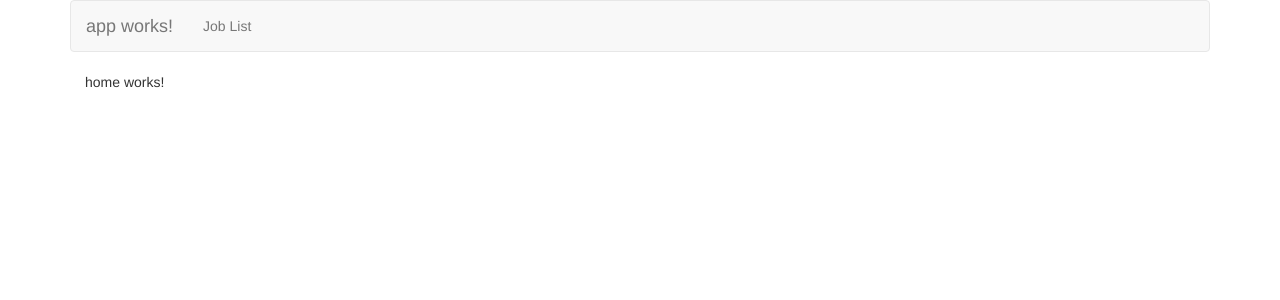
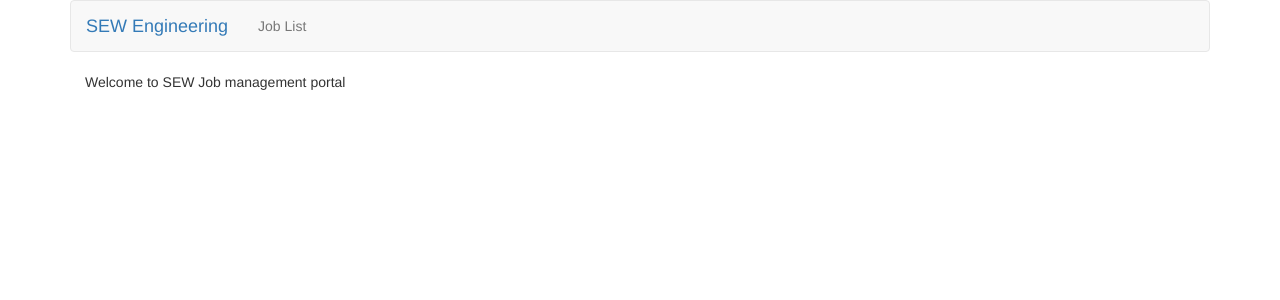
Before and after one commit to DerejeKitaw/SEWEngineerning, an Angular app: page /welcome in a window 1280 px wide. Shown: the top 300 px of the page. Built offline with nearby package versions, Linux system fonts and the light colour scheme.

Commit message:
nav-brand updated to SEW enginnering

```diff
--- a/src/app/Home/home.component.html
+++ b/src/app/Home/home.component.html
@@ -1,3 +1,3 @@
 <p>
-  home works!
+  Welcome to SEW Job management portal
 </p>
--- a/src/app/app.component.html
+++ b/src/app/app.component.html
@@ -1,7 +1,7 @@
 <div class="container">
   <nav class="navbar navbar-default">
     <div class="container-fluid">
-                <a class="navbar-brand">{{pageTitle}}</a>
+      <a class="navbar-brand"><a [routerLink]="['/']">{{pageTitle}}</a></a>
       <ul class="nav navbar-nav">
         <li><a [routerLink]="['/jobs']">Job List</a></li>
 
--- a/src/app/app.component.ts
+++ b/src/app/app.component.ts
@@ -6,5 +6,5 @@ import { Component } from '@angular/core';
   styleUrls: ['./app.component.css']
 })
 export class AppComponent {
-  pageTitle = 'app works!';
+  pageTitle = 'SEW Engineering';
 }
```
Lines whose indentation alone changed are shown as unchanged.
